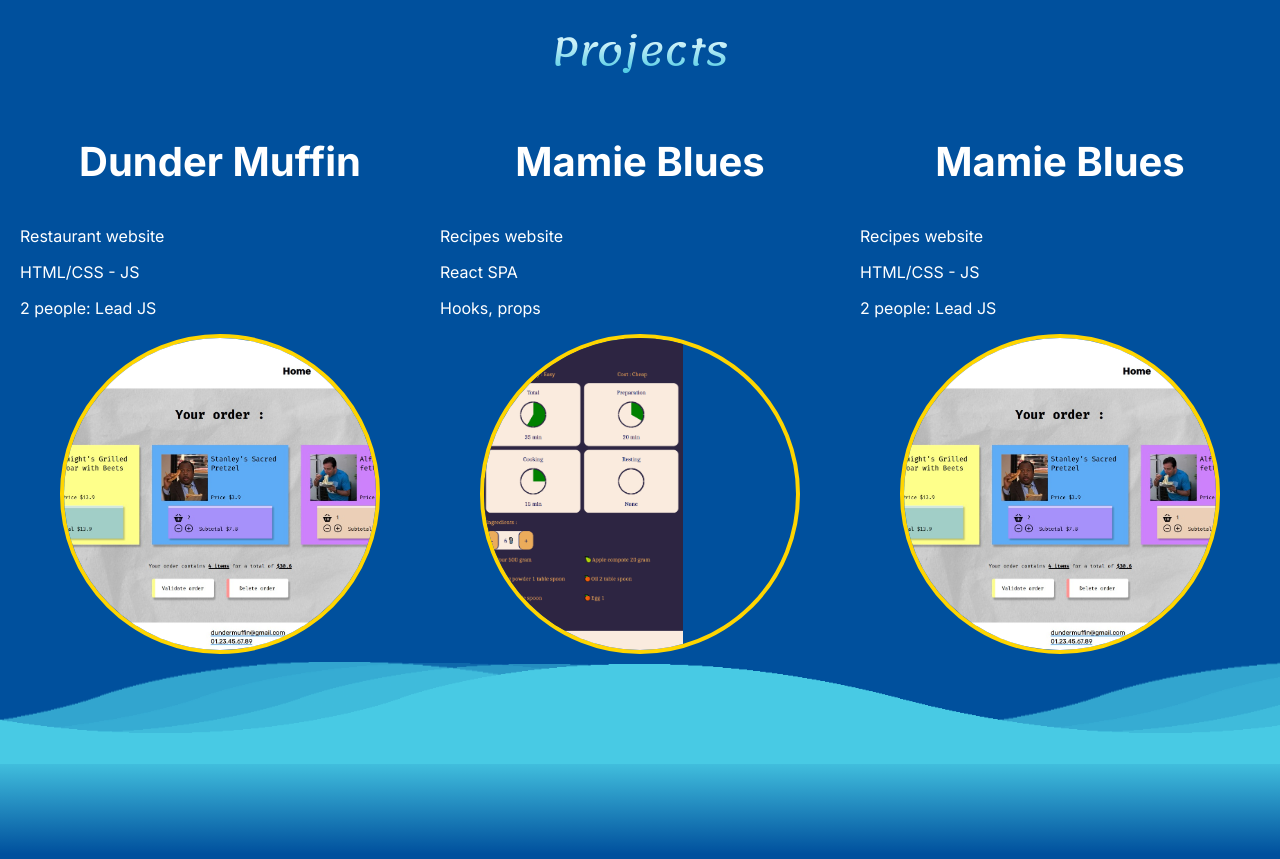
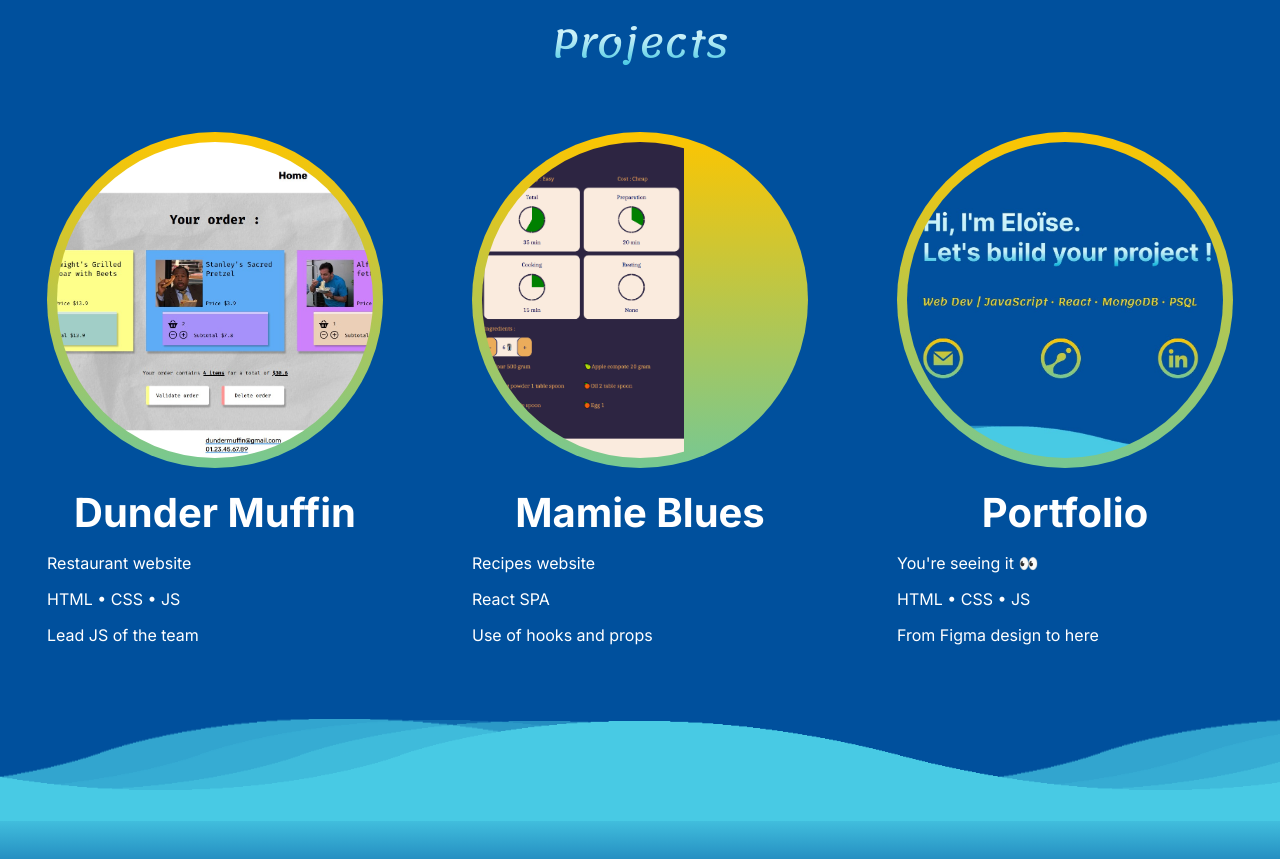
Before and after one commit to Elo-LH/elo-lh.github.io, a plain HTML site: page index.html in a window 1280 px wide. Shown: the part 1915-2774 px from the top of the page. Drawn offline with Linux system fonts and the light colour scheme.

Commit message:
fix: projects display & feat: cv

```diff
--- a/index.html
+++ b/index.html
@@ -44,10 +44,16 @@
           </div>
           <nav class="contact-nav">
             <div class="icon-bubble">
+              <a target="_blank" href="assets/Eloise_Le_Hellard_Dev_Web.pdf">
+                <img class="icon-img" src="./assets/cv-icon.png" alt="GitHub" />
+              </a>
+            </div>
+            <div class="icon-bubble">
               <a href="mailto:elo-lh@outlook.fr"
                 ><img class="icon-img" src="./assets/mail-blue.png" alt="Mail"
               /></a>
             </div>
+
             <div class="icon-bubble">
               <a
                 target="_blank"
@@ -194,26 +200,27 @@
           <h2>Projects</h2>
           <div class="projects-wrapper">
             <article class="project-card">
-              <h3>Dunder Muffin</h3>
-              <p>Restaurant website</p>
-              <p>HTML/CSS - JS</p>
-              <p>2 people: Lead JS</p>
+              <div class="bubble-border">
                 <div class="project-bubble">
                   <a
                     target="_blank"
-                  href="https://github.com/Elo-LH/mamie-blues"
+                    href="https://github.com/Elo-LH/Dunder_Muffin"
                     class="link-project"
                   >
                     <img src="./assets/DunderMuffin.jpg" alt="" />
                     <p>See project</p>
                   </a>
                 </div>
+              </div>
+              <h3>Dunder Muffin</h3>
+              <div class="project-p-wrapper">
+                <p>Restaurant website</p>
+                <p>HTML • CSS • JS</p>
+                <p>Lead JS of the team</p>
+              </div>
             </article>
             <article class="project-card">
-              <h3>Mamie Blues</h3>
-              <p>Recipes website</p>
-              <p>React SPA</p>
-              <p>Hooks, props</p>
+              <div class="bubble-border">
                 <div class="project-bubble">
                   <a
                     target="_blank"
@@ -224,22 +231,32 @@
                     <p>See project</p>
                   </a>
                 </div>
+              </div>
+              <div class="project-p-wrapper">
+                <h3>Mamie Blues</h3>
+                <p>Recipes website</p>
+                <p>React SPA</p>
+                <p>Use of hooks and props</p>
+              </div>
             </article>
             <article class="project-card">
-              <h3>Mamie Blues</h3>
-              <p>Recipes website</p>
-              <p>HTML/CSS - JS</p>
-              <p>2 people: Lead JS</p>
-
+              <div class="bubble-border">
                 <div class="project-bubble">
                   <a
                     target="_blank"
-                  href="https://github.com/Elo-LH/mamie-blues"
+                    href="https://github.com/Elo-LH/elo-lh.github.io"
                     class="link-project"
                   >
-                  <img src="./assets/DunderMuffin.jpg" alt="" />
+                    <img src="./assets/portfolio.jpg" alt="" />
                     <p>See project</p>
                   </a>
+                </div>
+              </div>
+              <div class="project-p-wrapper">
+                <h3>Portfolio</h3>
+                <p>You're seeing it 👀</p>
+                <p>HTML • CSS • JS</p>
+                <p>From Figma design to here</p>
               </div>
             </article>
           </div>
@@ -293,6 +310,11 @@
           </div>
           <nav class="contact-nav">
             <div class="icon-bubble">
+              <a target="_blank" href="assets/Eloise_Le_Hellard_Dev_Web.pdf">
+                <img class="icon-img" src="./assets/cv-icon.png" alt="GitHub" />
+              </a>
+            </div>
+            <div class="icon-bubble">
               <a href="mailto:elo-lh@outlook.fr"
                 ><img class="icon-img" src="./assets/mail-blue.png" alt="Mail"
               /></a>
--- a/styles/styles.css
+++ b/styles/styles.css
@@ -257,10 +257,22 @@ h2 {
 /*---------------------- Projects page --------------------------------*/
 #projects h2 {
   text-align: center;
+  margin-bottom: 5rem;
+  margin-top: 0;
+  @media screen and (max-width: 900px) {
+    margin-top: 3rem;
+  }
+}
+.project-card {
+  display: flex;
+  flex-direction: column;
+  text-align: center;
+  align-items: center;
 }
 .project-card h3 {
   font-size: clamp(3rem, 4vw, 4rem);
-  text-align: center;
+  margin-top: 2rem;
+  margin-bottom: 0;
 }
 .projects-wrapper {
   display: flex;
@@ -268,21 +280,30 @@ h2 {
   justify-content: space-evenly;
   padding-bottom: 200px;
 }
+.project-p-wrapper {
+  width: 80%;
+  margin-bottom: 5rem;
+}
+.project-p-wrapper p {
+  text-align: left;
+}
 .project-bubble {
   position: relative;
   aspect-ratio: 1 / 1;
   max-width: 400px;
-  width: 60%;
-  @media screen and (min-width: 800px) {
-    width: 80%;
-  }
-  margin-inline: auto;
   border-radius: 50%;
   display: flex;
   overflow: hidden;
-  border: var(--yellow) solid 4px;
 }
-
+.bubble-border {
+  border-radius: 50%;
+  width: 80%;
+  background: var(--yellow-green-gradient);
+  padding: 10px;
+  @media screen and (max-width: 900px) {
+    padding: 5px;
+  }
+}
 .project-bubble img {
   width: 100%;
   height: 100%;
```
Also changed, not shown: assets/cv-icon.png (added), assets/portfolio.jpg (added), 1 other file. Lines whose indentation alone changed are shown as unchanged.
